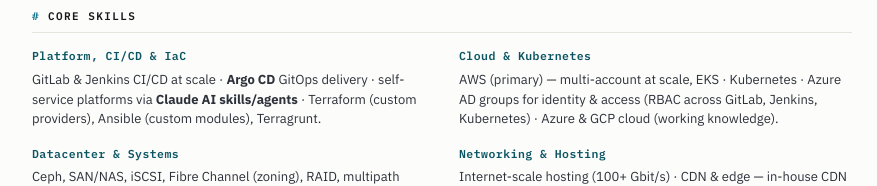
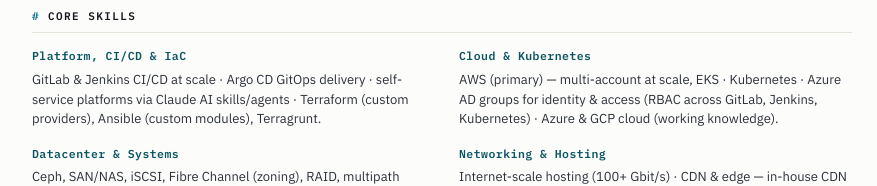
Before and after one commit to MaksimShchuplov/MaksimShchuplov.github.io, a plain HTML site: page index.html in a window 1280 px wide. Shown: the part 828-1014 px from the top of the page, without its empty margins (198-1075 px from the left). Drawn offline with Linux system fonts and the light colour scheme.

Commit message:
Core Skills: remove bold emphasis

```diff
--- a/index.html
+++ b/index.html
@@ -217,7 +217,7 @@
     <div class="skills">
       <div class="skill-group">
         <h3>Platform, CI/CD &amp; IaC</h3>
-        <p>GitLab &amp; Jenkins CI/CD at scale · <strong>Argo CD</strong> GitOps delivery · self-service platforms via <strong>Claude AI skills/agents</strong> · Terraform (custom providers), Ansible (custom modules), Terragrunt.</p>
+        <p>GitLab &amp; Jenkins CI/CD at scale · Argo CD GitOps delivery · self-service platforms via Claude AI skills/agents · Terraform (custom providers), Ansible (custom modules), Terragrunt.</p>
       </div>
       <div class="skill-group">
         <h3>Cloud &amp; Kubernetes</h3>
```
